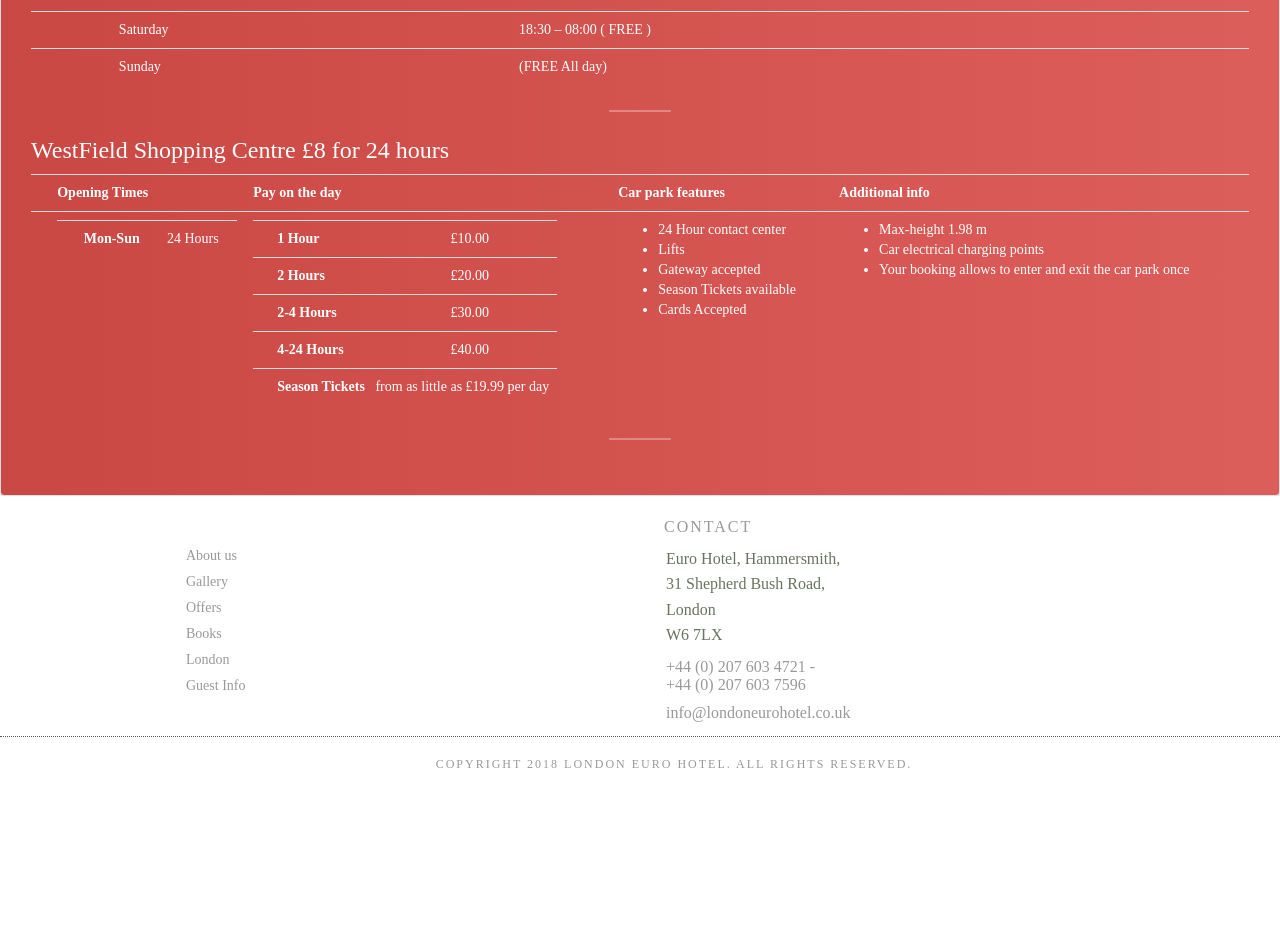
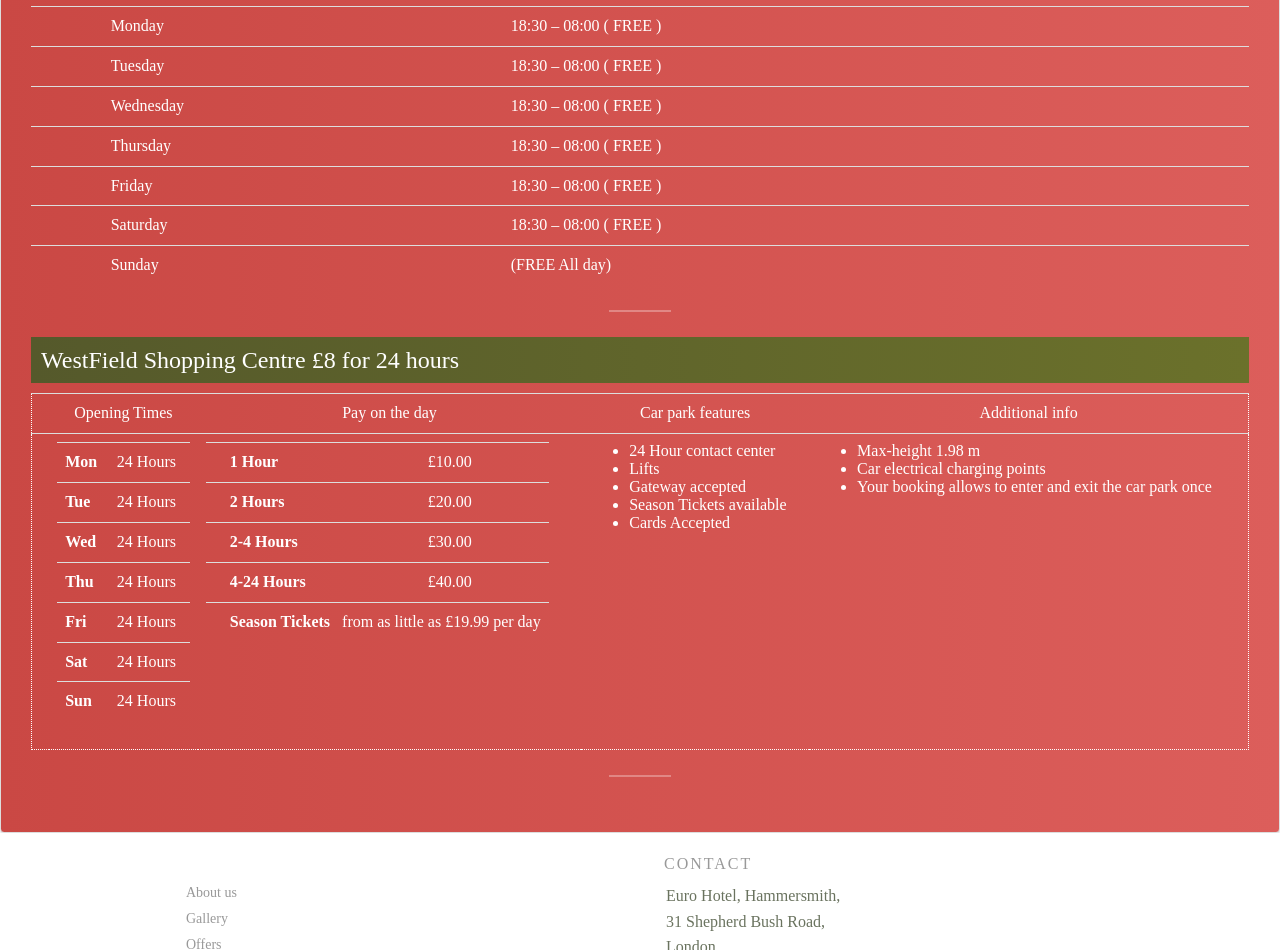
Before and after one commit to asif37/londonhotel, a plain HTML site: page guestinfo.html in a window 1280 px wide. Shown: the part 1760-2710 px from the top of the page. Before the commit the page ends 2596 px from the top, so only its background shows below. Drawn offline with nearby package versions, Linux system fonts and the light colour scheme.

Commit message:
make guestinfo page a bit colorful

```diff
--- a/guestinfo.html
+++ b/guestinfo.html
@@ -29,14 +29,15 @@
       font-size: 14px;
     }
 
-.table {
-    background:none !important;
-}
+
 @font-face {
   font-family: 'NeuzeitGro-Reg';
   url('./css/MyWebFont.woff2') format('woff2'),
 }
-
+.table, .table ul, .table .table{
+    background:none;
+    font: 16px "NeuzeitGro-Reg";
+}
 </style>
 
 <title>Guest Information - London Euro Hotel</title>
@@ -95,25 +96,25 @@
     <div class="panel-body">
 
 
-            <h3>Payment Policy and ID Verification</h3>
+            <h3 style="    background: #272d23;padding:10px;">Payment Policy and ID Verification</h3>
             <p>
                     Hotel Accepts: Mastercard, Visa, Maestro
                     ID is required for payment and to verify your identity
             </p>
             <hr />
-            <h3>Breakfast</h3>
+            <h3 style="    background: #a9074a;padding:10px;">Breakfast</h3>
             <p>
                      Timings Monday – Friday: 7:30 – 9:00 Saturday & Sunday: 8:30 – 10:0
             </p>
             <hr />
-            <h3>Check In and Check Out Timing</h3>
+            <h3 style="    background: #675f5f;padding:10px;">Check In and Check Out Timing</h3>
             <p>
                 Check in: Any time after 14:00
                 Check Out: 11:00
             </p>
             <hr />
 
-            <h3>Cancellation Policy</h3>
+            <h3 style="    background: #a0a21a;padding:10px;">Cancellation Policy</h3>
             <p>
                     The General Booking can be cancelled up to 48 hours or 2 days before the arrival and no fee will be charged. However, if it is cancelled later or in case of no-show, the first night price of the stay will be charged.
 
@@ -121,19 +122,19 @@
             </p>
             <hr />
 
-            <h3>Luggage</h3>
+            <h3 style="    background: #272d23;padding:10px;">Luggage</h3>
             <p>
                     The Luggage can be stored, if required at the Reception
             </p>
             <hr />
 
-            <h3>Parking and Other Facilities</h3>
+            <h3 style="padding:10px;    background-image: linear-gradient(to right, #592b51, #ad429a);">Parking and Other Facilities</h3>
             <p>
                     The hotel doesn't have its own car parking facility. However, the customer can park on the side road or main road.
             </p>
             <hr />
 
-            <h3>Side Road timings</h3>
+            <h3 style=" padding:10px;">Side Road timings</h3>
             <p>
                     <table class="table">
 
@@ -186,7 +187,7 @@
             </p>
             <hr />
 
-            <h3>Main Road timings</h3>
+            <h3 style="padding:10px;">Main Road timings</h3>
             <p>
                     <table class="table">
 
@@ -235,16 +236,16 @@
 
 
 
-            <h3>WestField Shopping Centre £8 for 24 hours</h3>
+            <h3 style="padding:10px;background-image: linear-gradient(to right, #55592b, #6b712b);">WestField Shopping Centre £8 for 24 hours</h3>
             <p>
-                    <table class="table">
+                    <table class="table" style="border:1px dotted #fff;">
                             <tbody>
-                              <tr>
+                              <tr style="">
                                 <th scope="row"></th>
-                                <td><strong>Opening Times</strong></td>
-                                <td><strong>Pay on the day</strong></td>
-                                <td><strong>Car park features</strong></td>
-                                <td><strong>Additional info</strong></td>
+                                <td align="center">Opening Times</td>
+                                <td align="center">Pay on the day</td>
+                                <td align="center">Car park features</td>
+                                <td align="center">Additional info</td>
                               </tr>
                               <tr>
                                 <th scope="row"></th>
@@ -253,9 +254,33 @@
                                         <table class="table">
                                                 <tbody>
                                                   <tr>
-                                                    <th scope="row"></th>
-                                                    <td><strong>Mon-Sun</strong></td>
+                                                    <td><strong>Mon</strong></td>
                                                     <td>24 Hours</td>
+                                                </tr>
+                                                <tr>
+                                                    <td><strong>Tue</strong></td>
+                                                    <td>24 Hours</td>
+                                                </tr>
+                                                <tr>
+                                                    <td><strong>Wed</strong></td>
+                                                    <td>24 Hours</td>
+                                                </tr>
+                                                <tr>
+                                                    <td><strong>Thu</strong></td>
+                                                    <td>24 Hours</td>
+                                                </tr>
+                                                <tr>
+                                                    <td><strong>Fri</strong></td>
+                                                    <td>24 Hours</td>
+                                                </tr>
+                                                <tr>
+                                                    <td><strong>Sat</strong></td>
+                                                    <td>24 Hours</td>
+                                                </tr>
+                                                <tr>
+                                                    <td><strong>Sun</strong></td>
+                                                    <td>24 Hours</td>
+
                                                  </tr>
                                         </tbody>
                                         </table>
```
